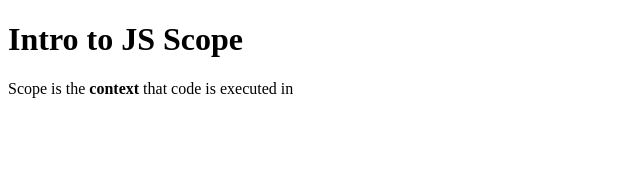
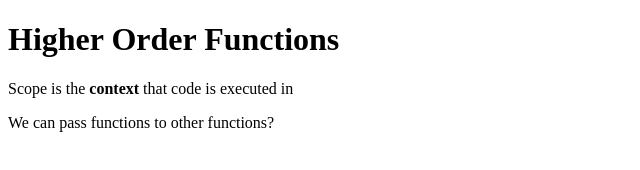
Before and after one commit to chrisbhansen/udemy-web-dev-boot-general, a plain HTML site: page scope.html in a window 1280 px wide. Shown: the whole page, without its empty margins (0-640 px from the left). Drawn offline with Linux system fonts and the light colour scheme.

Commit message:
add more scope problems to existing files - final version

```diff
--- a/scope.html
+++ b/scope.html
@@ -1,11 +1,12 @@
 <!DOCTYPE html>
 <html>
 <head>
-	<title>Intro to JS Scope</title>
+	<title>Higher Order Functions</title>
 </head>
 <body>
-	<h1>Intro to JS Scope</h1>
+	<h1>Higher Order Functions</h1>
 	<p>Scope is the <strong>context</strong> that code is executed in</p>
+	<p>We can pass functions to other functions?</p>
 
 	<script type="text/javascript" src="scope.js"></script>
 </body>
--- a/scope.js
+++ b/scope.js
@@ -19,3 +19,18 @@ function doSomething() {
 	var phrase = "Goodbye!";
 	console.log(phrase);
 }
+
+////////////
+
+function sing() {
+	console.log("twinkle twinkle...");
+	console.log("how i wonder...");
+}
+
+// setInterval(sing, 2000);
+// clearInterval(1);
+
+// setInterval(function(){
+// 	console.log("I am an anonymous function!");
+// 	console.log("THIS IS AWESOME!")
+// }, 2000);
```
